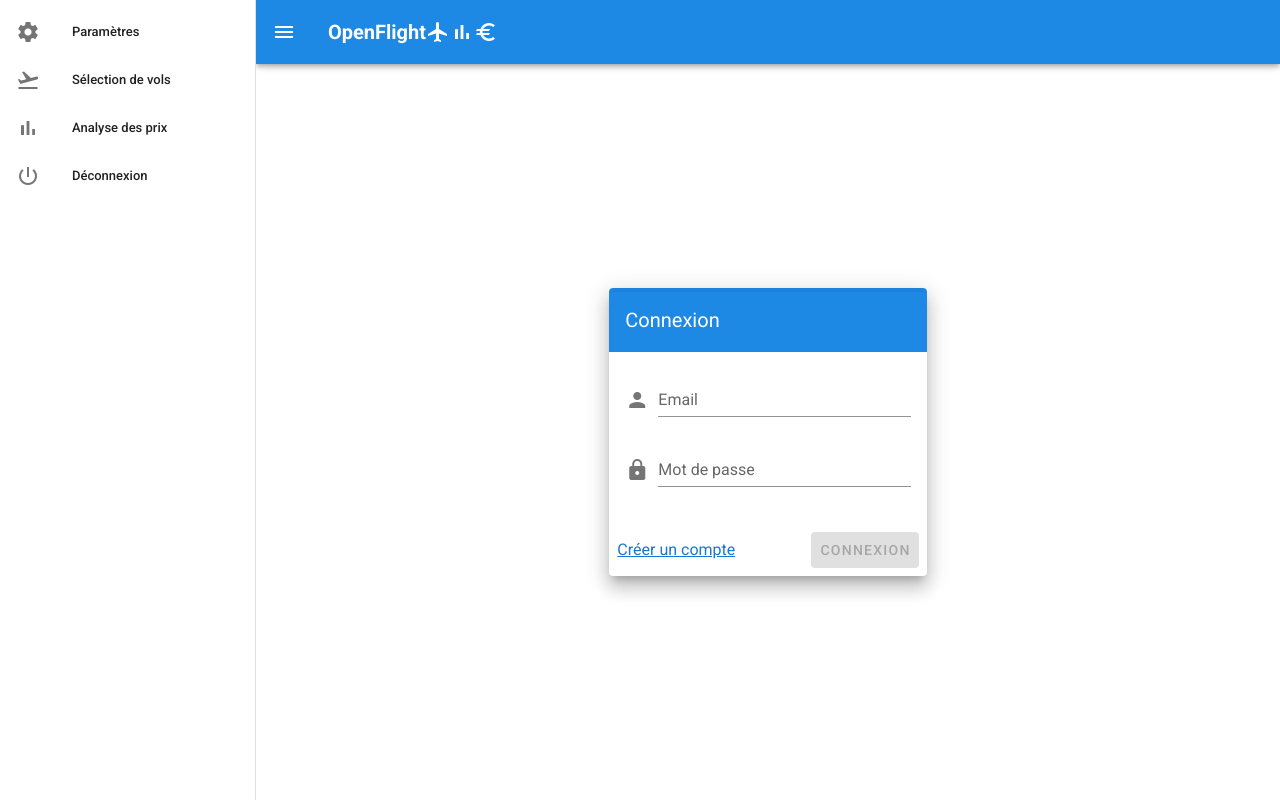
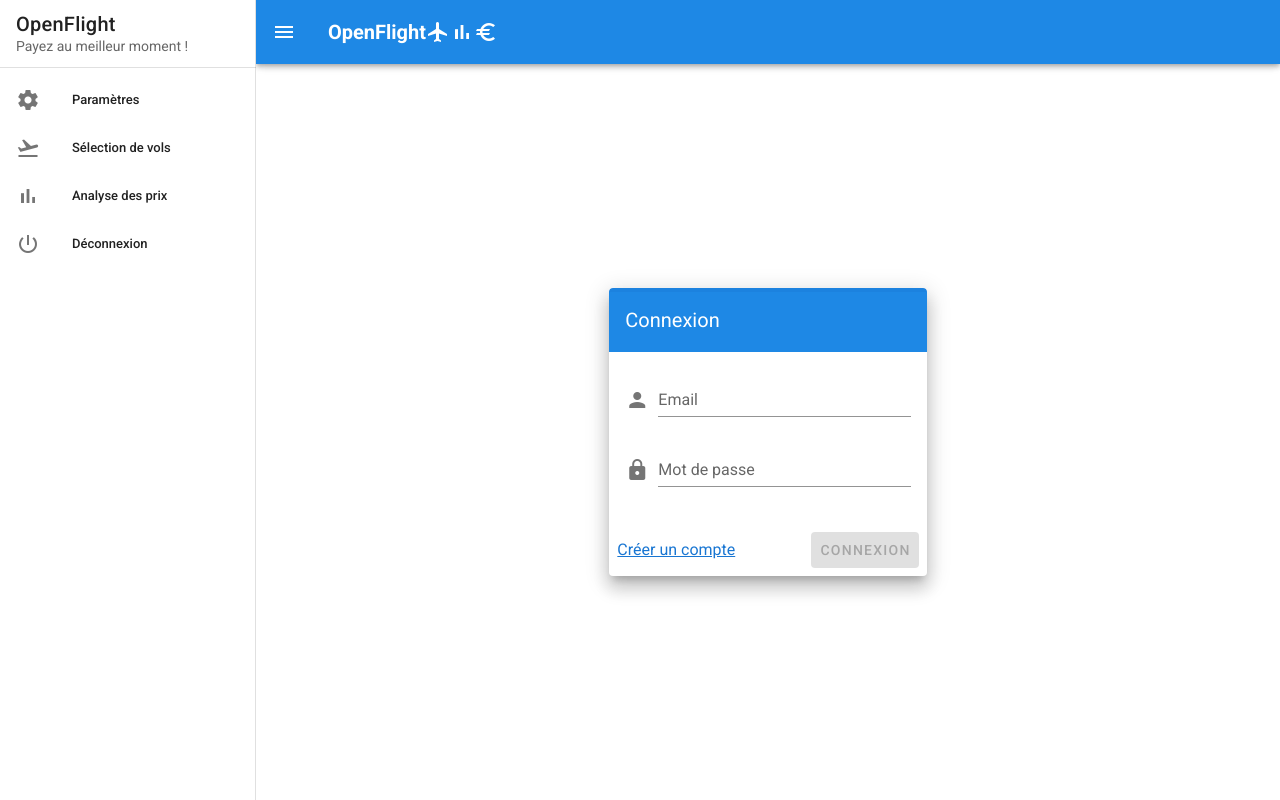
Before and after one commit to alixleger/open-flight-client, a Vue app: page /login in a window 1280 px wide. Built offline with nearby package versions, Linux system fonts and the light colour scheme.

Commit message:
menu updated

```diff
--- a/src/App.vue
+++ b/src/App.vue
@@ -1,6 +1,19 @@
 <template>
   <v-app>
     <v-navigation-drawer v-model="drawer" app>
+      <v-list-item>
+        <v-list-item-content>
+          <v-list-item-title class="title">
+            OpenFlight
+          </v-list-item-title>
+          <v-list-item-subtitle>
+            Payez au meilleur moment !
+          </v-list-item-subtitle>
+        </v-list-item-content>
+      </v-list-item>
+
+      <v-divider></v-divider>
+
       <v-list dense>
         <v-list-item link>
           <v-list-item-action>
```
